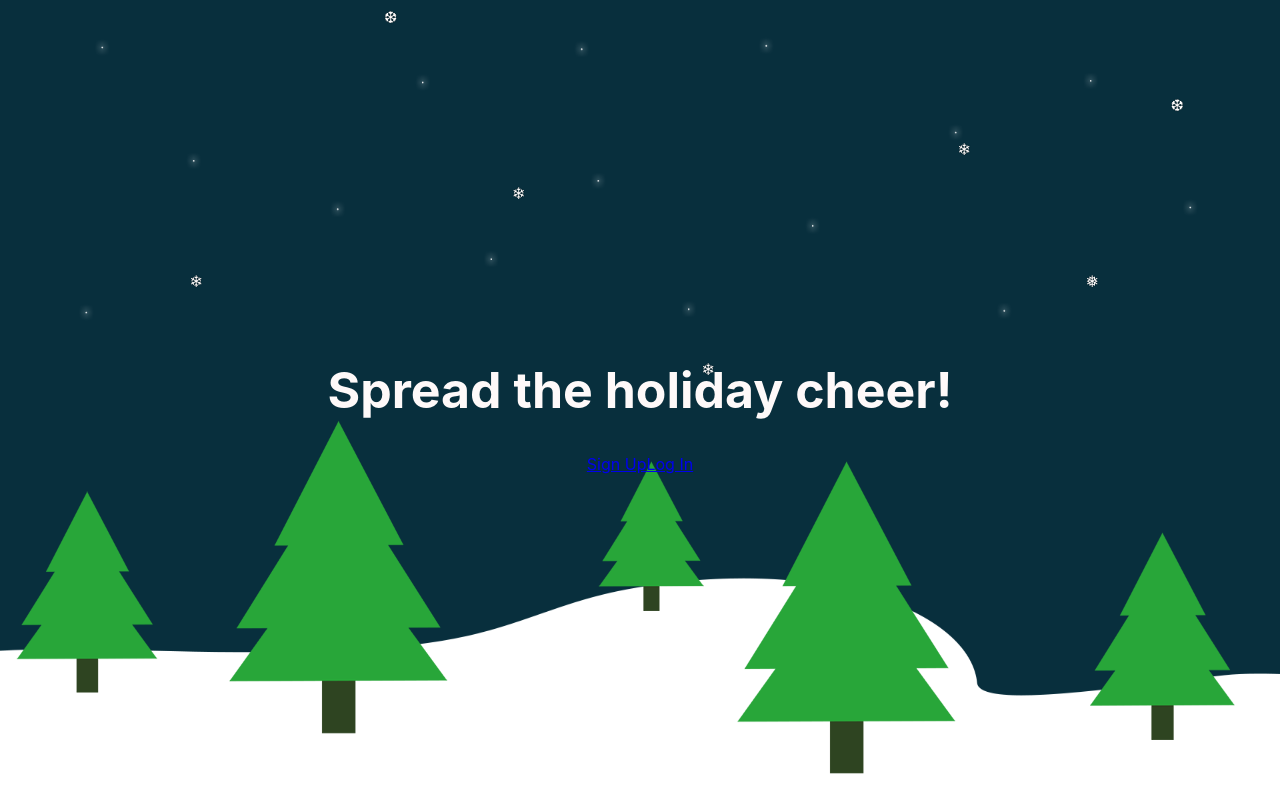
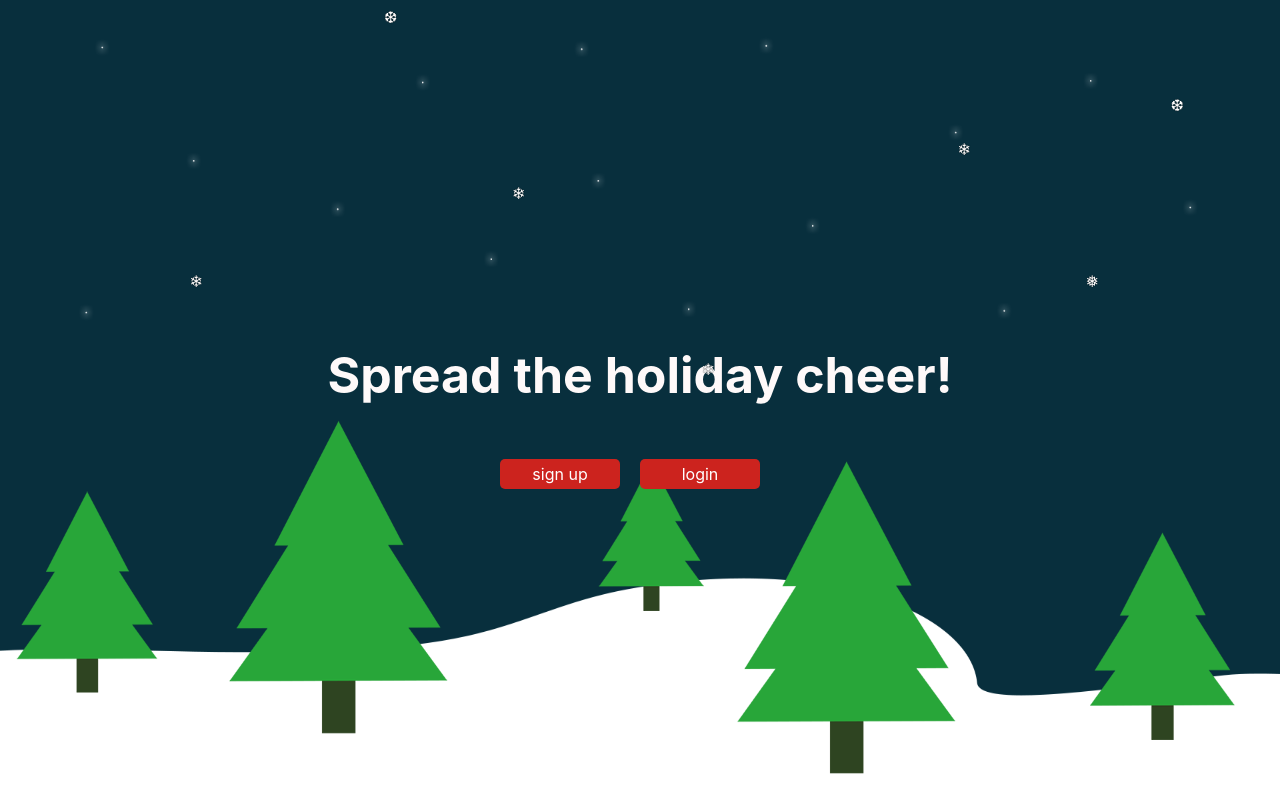
Before and after one commit to JOlivier92/SecretSanta, a React (Create React App) app in the folder frontend/: page /#/ in a window 1280 px wide. Built offline with nearby package versions, Linux system fonts and the light colour scheme.

Commit message:
add buttons

```diff
--- a/frontend/src/components/room/admin_show.jsx
+++ b/frontend/src/components/room/admin_show.jsx
@@ -28,60 +28,62 @@ class AdminShow extends React.Component {
 
   render() {
     debugger;
-    let main_content ;
+    let sidebar_content ;
+    if (this.state.rooms) {
+      sidebar_content = <div>Hi, I'm the rooms</div>
+    } else {
+      sidebar_content = <div className="empty-sidebar">
+        it's a little empty here, why don't you create a secret-santa game?
+        <button onClick={() => this.props.history.push("/home/create/")}>Create a Game</button>
+      </div>
+    }
     return <Home>
-        <Header> <button onClick={this.props.logoutAdmin}> Logout
+        <Header>
+          {" "}
+          <button onClick={this.props.logoutAdmin}> Logout</button>
+          <button onClick={() => this.props.history.push("/home/")}>
+            Back Home
           </button>
-
         </Header>
-          <SideBar>
-            <div>hi</div>
-            Lorem ipsum dolor amet air plant gastropub intelligentsia, food
-            truck franzen occupy PBR&B. Put a bird on it fanny pack iPhone
-            four dollar toast edison bulb. Four dollar toast kale chips
-            cardigan selvage man bun lyft church-key drinking vinegar roof
-            party vice. Lumbersexual air plant snackwave stumptown shabby
-            chic man bun brooklyn master cleanse narwhal. Wayfarers jean
-            shorts pork belly photo booth meh VHS polaroid mixtape godard
-            fingerstache four dollar toast 8-bit 90's kickstarter.
-            Post-ironic next level photo booth raclette.
-          </SideBar>
+        <SideBar>{sidebar_content}</SideBar>
         <Content>
           <Switch>
-              <ProtectedRoute exact path="/home/create" component={RoomForm}/>
+            <ProtectedRoute exact path="/home/create" component={RoomForm} />
             <ProtectedRoute exact path="/home/:roomid" />
             <div>
-                Chambray narwhal taiyaki beard. Meggings butcher intelligentsia,
-                mlkshk iceland poke locavore retro neutra selvage letterpress VHS
-                bushwick squid kitsch.Cardigan vape lumbersexual tbh ennui fam chia
-                hell of put a bird on it mumblecore.Disrupt gochujang neutra,
-                intelligentsia swag listicle cliche four loko master cleanse copper
-                mug taiyaki.Edison bulb snackwave woke, franzen before they sold out
-                pour - over art party migas health goth butcher 3 wolf moon
-                chicharrones.Tacos gochujang banh mi williamsburg glossier.Drinking
-                vinegar tacos enamel pin blue bottle sartorial, asymmetrical ennui
-                post - ironic.Franzen adaptogen 90's, la croix you probably haven't
-                heard of them woke art party waistcoat kickstarter hella listicle
-                authentic tousled.Banjo bitters pitchfork fanny pack
-                poutine.Succulents vegan slow - carb, unicorn vape wayfarers vice
-                neutra drinking vinegar try-hard cray iPhone pour - over
-                taxidermy.Venmo lo - fi pork belly VHS palo santo gochujang.Pug vape
-                mustache austin tousled vexillologist copper mug taiyaki hot chicken
+              Chambray narwhal taiyaki beard. Meggings butcher
+              intelligentsia, mlkshk iceland poke locavore retro neutra
+              selvage letterpress VHS bushwick squid kitsch.Cardigan vape
+              lumbersexual tbh ennui fam chia hell of put a bird on it
+              mumblecore.Disrupt gochujang neutra, intelligentsia swag
+              listicle cliche four loko master cleanse copper mug
+              taiyaki.Edison bulb snackwave woke, franzen before they sold
+              out pour - over art party migas health goth butcher 3 wolf
+              moon chicharrones.Tacos gochujang banh mi williamsburg
+              glossier.Drinking vinegar tacos enamel pin blue bottle
+              sartorial, asymmetrical ennui post - ironic.Franzen adaptogen
+              90's, la croix you probably haven't heard of them woke art
+              party waistcoat kickstarter hella listicle authentic
+              tousled.Banjo bitters pitchfork fanny pack poutine.Succulents
+              vegan slow - carb, unicorn vape wayfarers vice neutra drinking
+              vinegar try-hard cray iPhone pour - over taxidermy.Venmo lo -
+              fi pork belly VHS palo santo gochujang.Pug vape mustache
+              austin tousled vexillologist copper mug taiyaki hot chicken
               blue bottle banjo humblebrag.Taiyaki ramps live - edge brunch
-                ethical crucifix.Live - edge meggings dreamcatcher kitsch.Tote bag
-                godard small batch etsy woke you probably haven't heard of them
-                hoodie salvia hot chicken locavore raclette ethical af
+              ethical crucifix.Live - edge meggings dreamcatcher kitsch.Tote
+              bag godard small batch etsy woke you probably haven't heard of
+              them hoodie salvia hot chicken locavore raclette ethical af
               gastropub.Cardigan tbh cornhole disrupt pour - over literally,
               sriracha yr af cray small batch seitan.Artisan ethical bicycle
-                rights offal small batch master cleanse brunch retro next level
-                vegan umami four loko.Heirloom farm - to - table activated charcoal
-                DIY butcher air plant direct trade subway tile keffiyeh beard retro.
+              rights offal small batch master cleanse brunch retro next
+              level vegan umami four loko.Heirloom farm - to - table
+              activated charcoal DIY butcher air plant direct trade subway
+              tile keffiyeh beard retro.
             </div>
           </Switch>
-            {main_content}
         </Content>
         <Footer>© 2018 Secret Santa</Footer>
-      </Home>
+      </Home>;
   }
 }
 
--- a/frontend/src/components/splash.jsx
+++ b/frontend/src/components/splash.jsx
@@ -3,23 +3,25 @@ import { Link } from "react-router-dom";
 import { connect } from "react-redux";
 import { withRouter } from "react-router-dom";
 import { logoutAdmin } from "../util/session_api_util";
+import styled from "styled-components";
+
 
 const Splashpage = ({ loggedIn, logout }) => {
   if (loggedIn) {
-    return (
-      <div className="splash">
-        <Link to="/" onClick={() => logout()}>
-          Log Out
-        </Link>
-      </div>
-    );
+    return <div className="splash">
+        <Button>
+          <Link to="/" onClick={() => logout()} className="splash-btn">log out</Link>
+        </Button>
+      </div>;
   } else {
-    return (
-      <div className="splash">
-        <Link to="/signup">Sign Up</Link>
-        <Link to="/login">Log In</Link>
-      </div>
-    );
+    return <div className="splash">
+        <Button>
+          <Link to="/signup" className="splash-btn">sign up</Link>
+        </Button>
+        <Button>
+          <Link to="/login" className="splash-btn">login</Link>
+        </Button>
+      </div>;
   }
 };
 
@@ -31,3 +33,13 @@ const mapDispatchToProps = dispatch => ({
 export default withRouter(
   connect(mapStateToProps, mapDispatchToProps)(Splashpage)
 );
+
+
+const Button = styled.button`
+  background: #cc231e;
+  padding: 5px;
+  border-radius: 5px;
+  margin-top: 20px;
+  width: 120px;
+  margin-right: 20px;
+`;
--- a/frontend/src/styles/css/main.css
+++ b/frontend/src/styles/css/main.css
@@ -23,6 +23,10 @@
     transform: rotate(0deg); }
   to {
     transform: rotate(360deg); } }
+
+.splash-btn {
+  text-decoration: none;
+  color: white; }
 
 body {
   margin: 0;
--- a/frontend/src/styles/sass/components/homepage.scss
+++ b/frontend/src/styles/sass/components/homepage.scss
@@ -1,22 +1,4 @@
-// .homepage {
-//   background: green;
-//   height: 100vh;
-//   width: 100vw;
-
-//   .header {
-//     margin-top: 0;
-//     text-align: center;
-//   }
-
-//   .login-form-container {
-//     display: flex;
-//     flex-direction: column;
-//     align-items: center;
-//   }
-
-//   .signup-form-container {
-//     display: flex;
-//     flex-direction: column;
-//     align-items: center;
-//   }
-// }
+.splash-btn {
+    text-decoration: none;
+    color: white;
+}
```
Also changed, not shown: 1 other file (tests, documents, lock files or other folders). Lines whose indentation alone changed are shown as unchanged.
